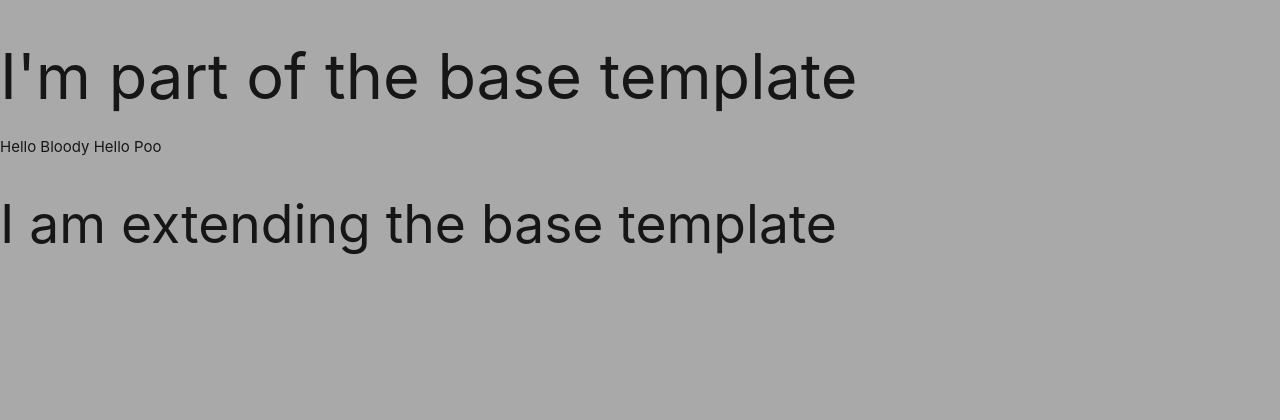
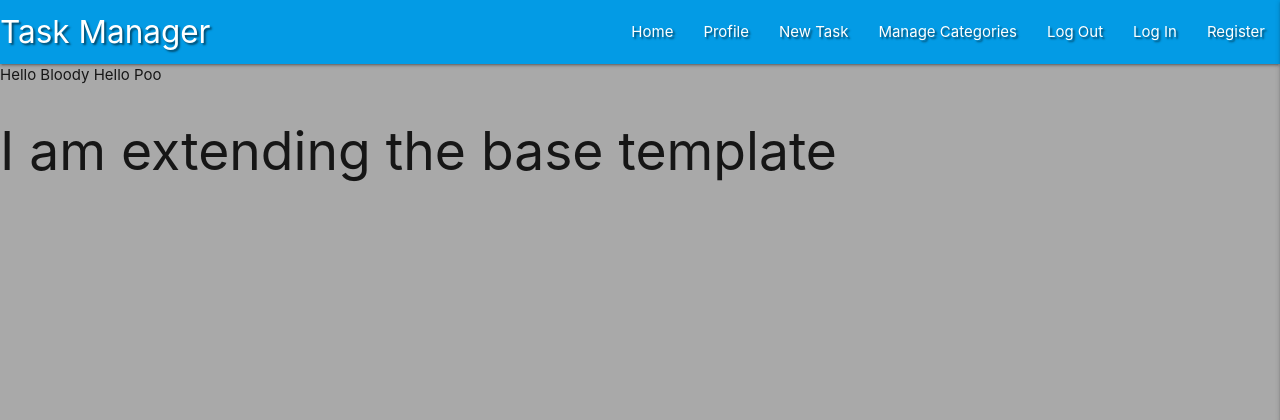
Before and after one commit to wendybovill/mdb-tasks, a Flask app: page / in a window 1280 px wide. Shown: the top 420 px of the page. Run offline with Flask 3, Linux system fonts and the light colour scheme; data that the repository does not hold is empty; some libraries are stand-ins or nearby versions.

Commit message:
added materialize framework and style initialized materialize

```diff
--- a/static/css/style.css
+++ b/static/css/style.css
@@ -1,3 +1,7 @@
 body {
     background-color: darkgrey;
 }
+
+.text-shadow {
+    text-shadow: 2px 2px 2px rgba(0, 0, 0, 0.5);
+}
--- a/static/js/script.js
+++ b/static/js/script.js
@@ -0,0 +1,20 @@
+/*
+    jQuery for MaterializeCSS initialization
+*/
+
+$(document).ready(function () {
+    $(".sidenav").sidenav({edge: "right"});
+});
+
+
+
+
+
+/*
+    vanilla JavaScript for MaterializeCSS initialization
+*/
+
+// document.addEventListener('DOMContentLoaded', function () {
+//     let sidenavs = document.querySelectorAll(".sidenav");
+//     let sidenavsInstance = M.Sidenav.init(sidenavs, {edge: "right"});
+// });
--- a/templates/base.html
+++ b/templates/base.html
@@ -2,27 +2,55 @@
 <html lang="en">
 <head>
     <meta charset="UTF-8">
-    <meta http-equiv="X-UA-Compatible" content="IE=edge">
     <meta name="viewport" content="width=device-width, initial-scale=1.0">
-    <!-- Compiled and minified CSS -->
+    <link rel="stylesheet" href="https://cdnjs.cloudflare.com/ajax/libs/font-awesome/5.13.1/css/all.min.css"
+        integrity="sha512-xA6Hp6oezhjd6LiLZynuukm80f8BoZ3OpcEYaqKoCV3HKQDrYjDE1Gu8ocxgxoXmwmSzM4iqPvCsOkQNiu41GA==" crossorigin="anonymous" type="text/css">
     <link rel="stylesheet" href="https://cdnjs.cloudflare.com/ajax/libs/materialize/1.0.0/css/materialize.min.css" type="text/css">
-    <link rel="stylesheet" href="https://cdnjs.cloudflare.com/ajax/libs/font-awesome/6.4.0/css/all.min.css" type="text/css" integrity="sha512-iecdLmaskl7CVkqkXNQ/ZH/XLlvWZOJyj7Yy7tcenmpD1ypASozpmT/E0iPtmFIB46ZmdtAc9eNBvH0H/ZpiBw==" crossorigin="anonymous" referrerpolicy="no-referrer" />
-    <link rel="stylesheet" href="{{ url_for('static', filename='css/style.css')}}" type="text/css" />
+    <link rel="stylesheet" href="{{ url_for('static', filename='css/style.css') }}" type="text/css">
     {% block styles %}
     {% endblock %}
-
     <title>Task Manager</title>
 </head>
 <body>
 
-    <h1>I'm part of the base template</h1>
+	<header>
+        <!-- top navbar -->
+		<nav class="nav-extended text-shadow light-blue darken-1">
+			<div class="nav-wrapper">
+				<a href="{{ url_for('get_tasks') }}" class="brand-logo">Task Manager</a>
+				<a href="#" data-target="mobile-demo" class="sidenav-trigger right"><i class="fas fa-bars"></i></a>
+				<ul class="right hide-on-med-and-down">
+					<li><a href="{{ url_for('get_tasks') }}">Home</a></li>
+					<li><a href="#">Profile</a></li>
+					<li><a href="#">New Task</a></li>
+					<li><a href="#">Manage Categories</a></li>
+					<li><a href="#">Log Out</a></li>
+					<li><a href="#">Log In</a></li>
+					<li><a href="#">Register</a></li>
+				</ul>
+			</div>
+		</nav>
+
+        <!-- mobile sidenav -->
+		<ul class="sidenav" id="mobile-demo">
+            <li><h4 class="center-align light-blue-text text-darken 4">Task Manager</h4></li>
+            <li><a href="{{ url_for('get_tasks') }}">Home</a></li>
+            <li><a href="#">Profile</a></li>
+            <li><a href="#">New Task</a></li>
+            <li><a href="#">Manage Categories</a></li>
+            <li><a href="#">Log Out</a></li>
+            <li><a href="#">Log In</a></li>
+            <li><a href="#">Register</a></li>
+		</ul>
+	</header>
+
     {% block content %}
     {% endblock %}
 
-    <!-- Compiled and minified JavaScript -->
-    <script src="https://code.jquery.com/jquery-3.7.0.min.js" integrity="sha256-2Pmvv0kuTBOenSvLm6bvfBSSHrUJ+3A7x6P5Ebd07/g=" crossorigin="anonymous"></script>
+    <script src="https://code.jquery.com/jquery-3.5.1.min.js"
+        integrity="sha256-9/aliU8dGd2tb6OSsuzixeV4y/faTqgFtohetphbbj0=" crossorigin="anonymous"></script>
     <script src="https://cdnjs.cloudflare.com/ajax/libs/materialize/1.0.0/js/materialize.min.js"></script>
-    <script src="{{ url_for('static', filename='js/script.css')}}"></script>
+    <script src="{{ url_for('static', filename='js/script.js') }}"></script>
     {% block scripts %}
     {% endblock %}
 </body>
```
